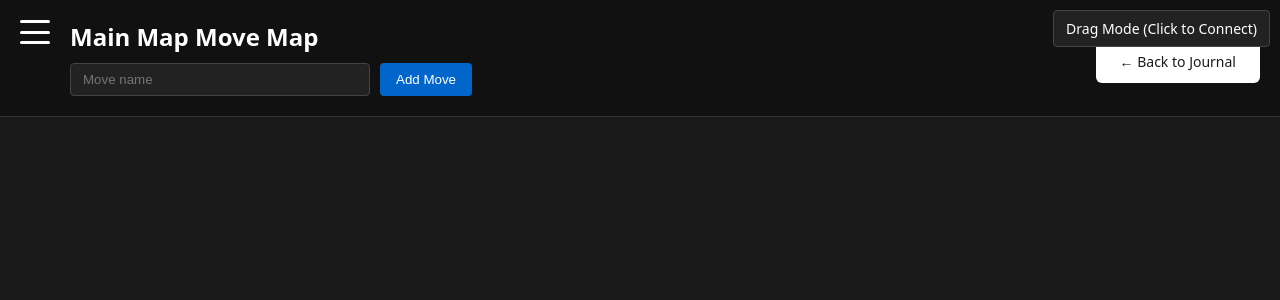
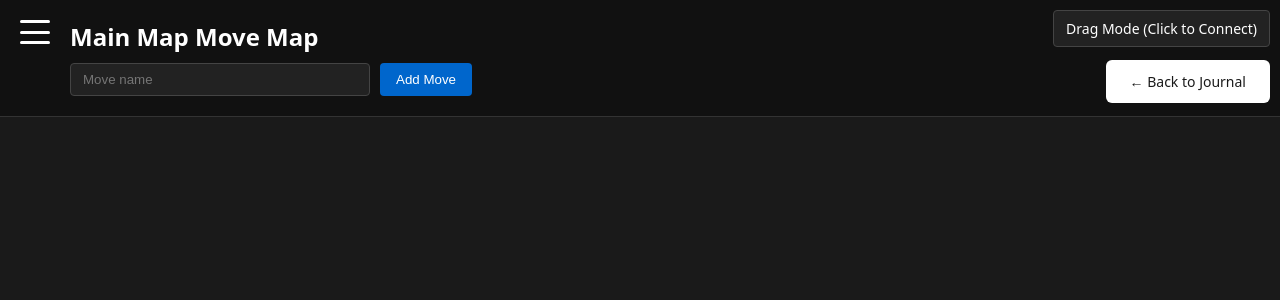
Before and after one commit to AUrbano2000/bjj-tracker, a Flask app: page /moves in a window 1280 px wide. Shown: the top 300 px of the page. Run offline with Flask 3, Linux system fonts and the light colour scheme; data comes from the database, SQL or seed files in the repository; data that the repository does not hold is empty.

Commit message:
Position Back to Journal button below mode indicator

```diff
--- a/templates/moves.html
+++ b/templates/moves.html
@@ -301,8 +301,8 @@
 
       .top-nav {
         position: fixed;
-        top: 40px;
-        right: 20px;
+        top: 60px;
+        right: 10px;
         z-index: 100;
       }
 
```
